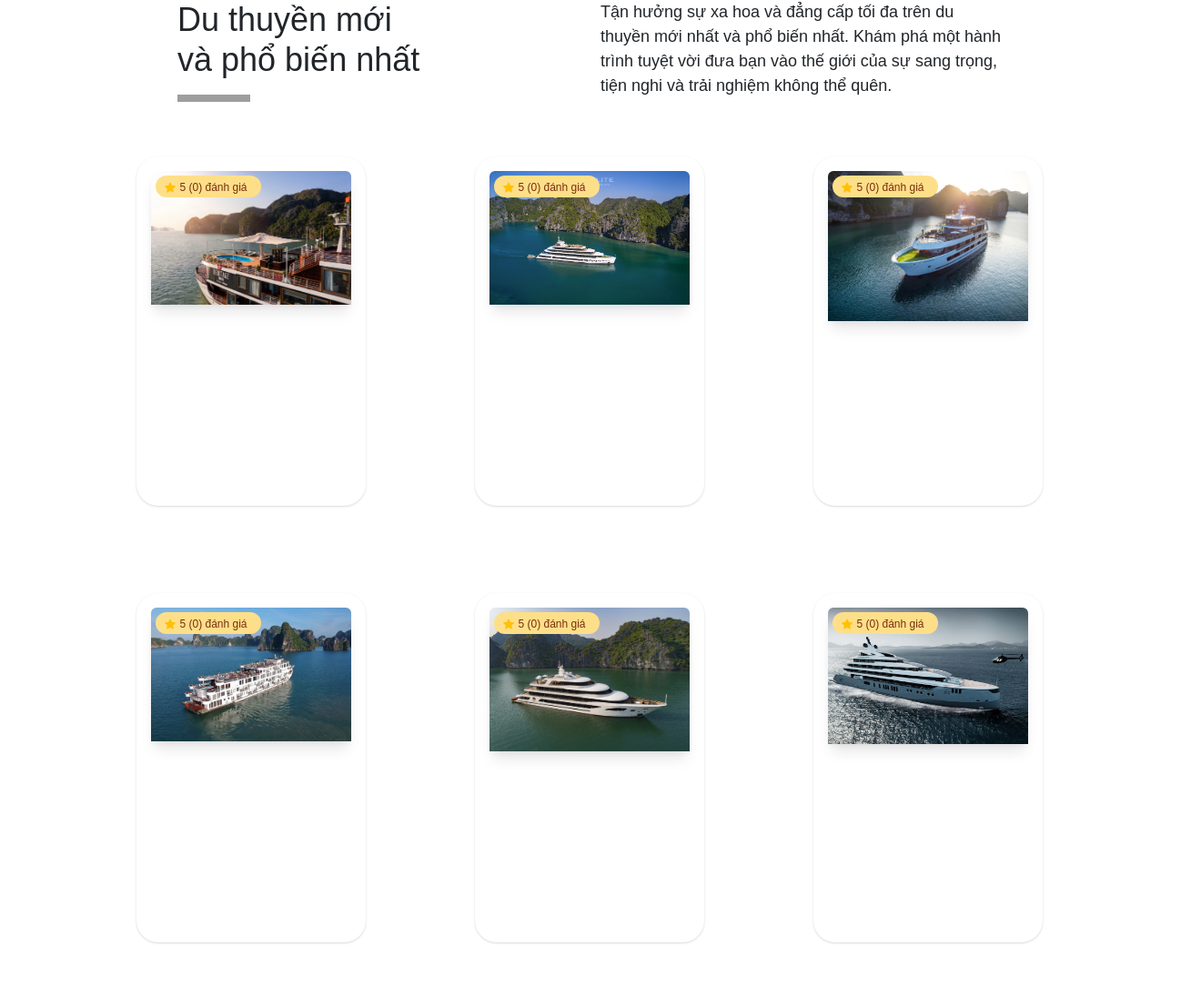
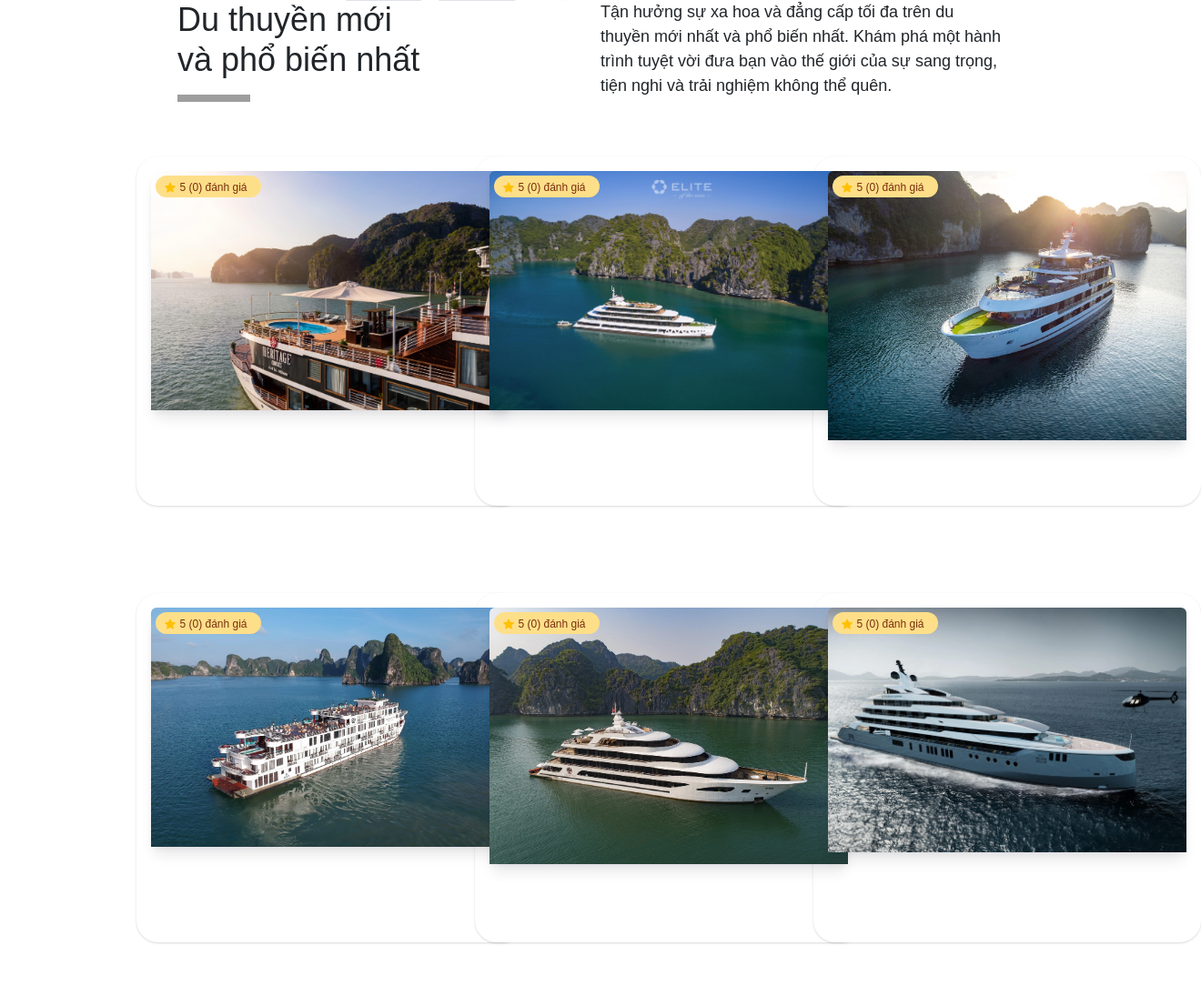
Before and after one commit to chientaget/Travel_Fuu, a PHP site: page / in a window 1320 px wide. Shown: the part 1045-2129 px from the top of the page at 91% size. Run offline with PHP 8.4, Linux system fonts and the light colour scheme; some libraries are stand-ins or nearby versions; grey boxes are pictures that could not be loaded.

Commit message:
11:07 07/12/2023

```diff
--- a/styles.css
+++ b/styles.css
@@ -6,7 +6,7 @@ body {
 
 .square-box {
     height: 384px;
-    /*width: 426px;*/
+    width: 426px;
     background-color: rgb(255, 255, 255);
     padding: 16px 16px 16px;
     margin: 48px;
```
